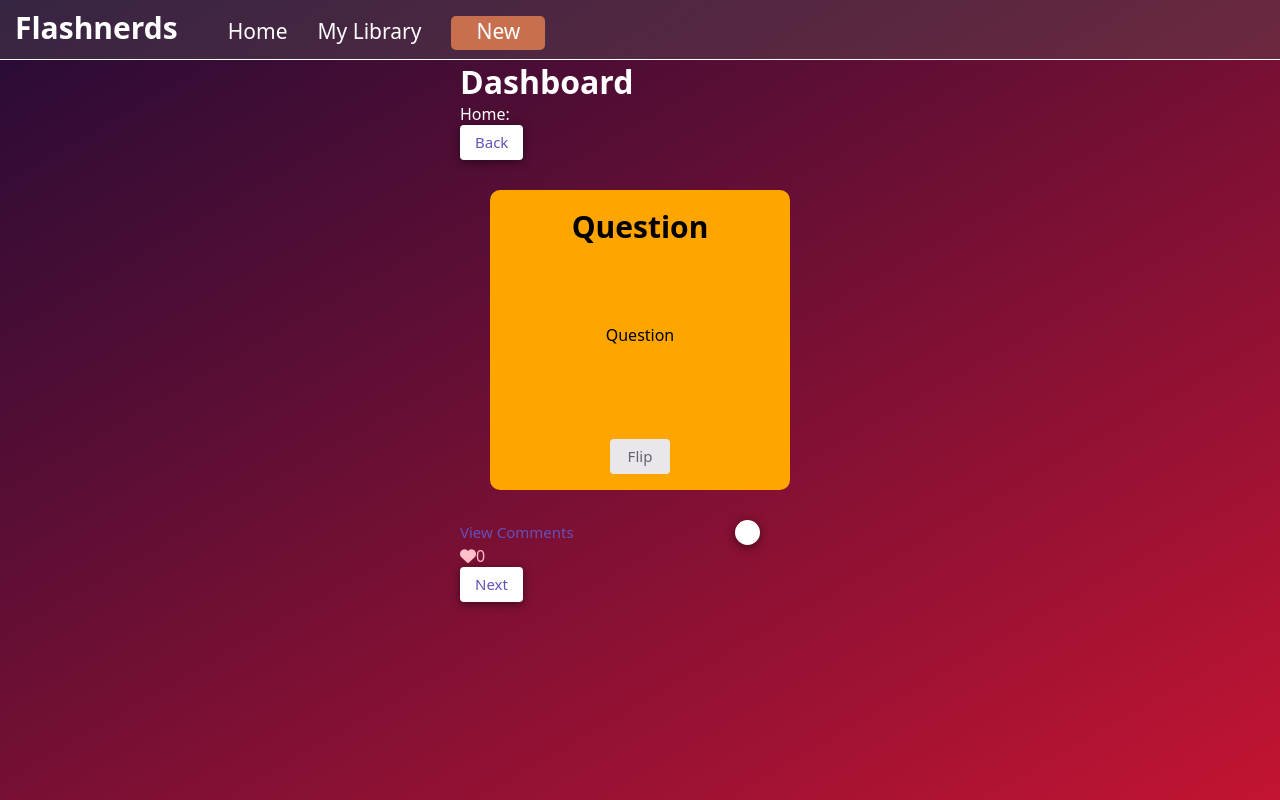
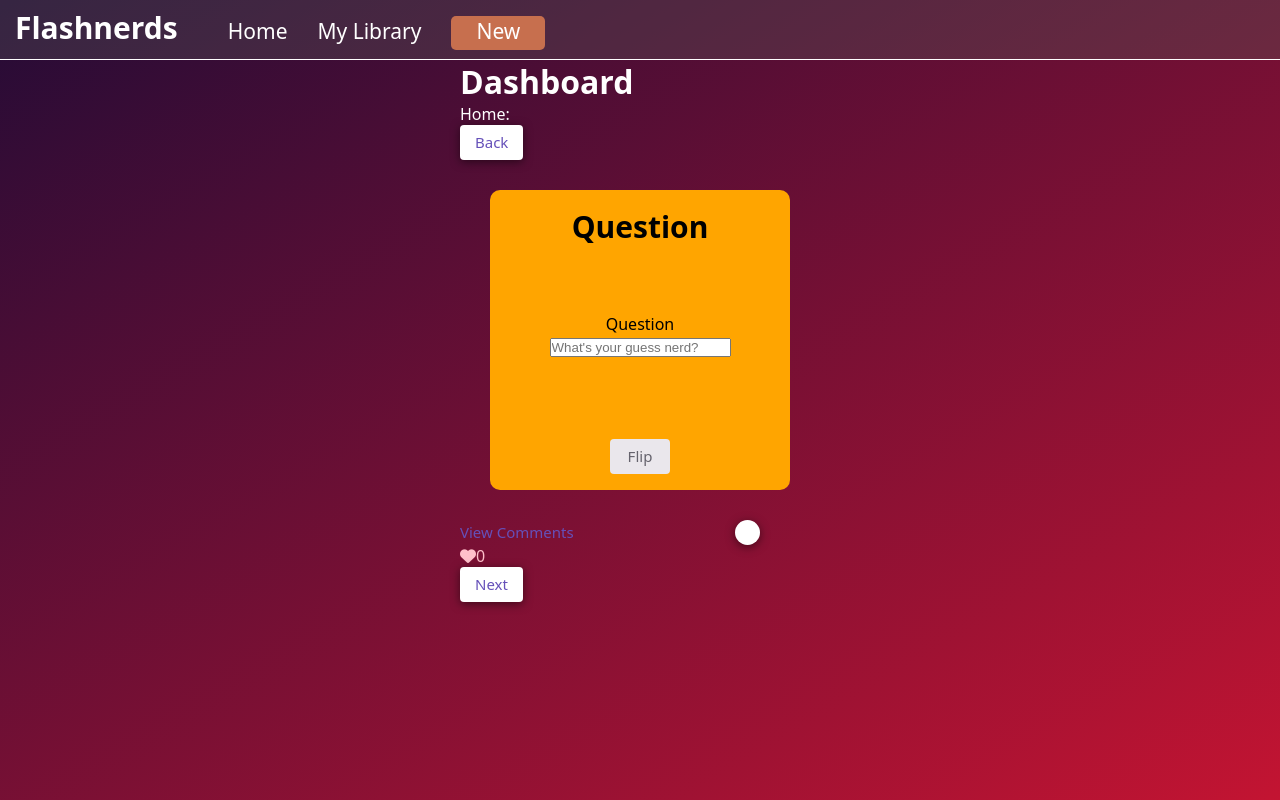
Before and after one commit to Diogenesoftoronto/flashnerds, a React (Create React App) app in the folder app/: page / in a window 1280 px wide. Built offline with nearby package versions, Linux system fonts and the light colour scheme; some icons are missing; a web font is replaced by a local one.

Commit message:
add answerform to flash card

```diff
--- a/app/src/components/Flashcard.jsx
+++ b/app/src/components/Flashcard.jsx
@@ -4,6 +4,7 @@ import { Button } from "./Buttons/Button";
 import classNames from 'classnames';
 
 import './styles/Flashcard.scss';
+import { AnswerForm } from "./AnswerForm";
 
 function Flashcard(props) {
   const { question, answer } = props;
@@ -27,10 +28,12 @@ function Flashcard(props) {
       <ReactCardFlip className="flashcard-container" isFlipped={isFlipped} flipDirection="horizontal">
 
 {/* do not use id and remember to use className and not class*/}
+
         <div className="flashcard front">
           <header><h2>Question</h2></header>
           <span>
           {question}
+          <AnswerForm />
           </span>
           {/* <img src="./flip-arrow.png" alt="Flip Arrow" onClick={handleClick} /> */}
           <Button variant={'mauve'} onClick={handleClick} >Flip</Button>
```
